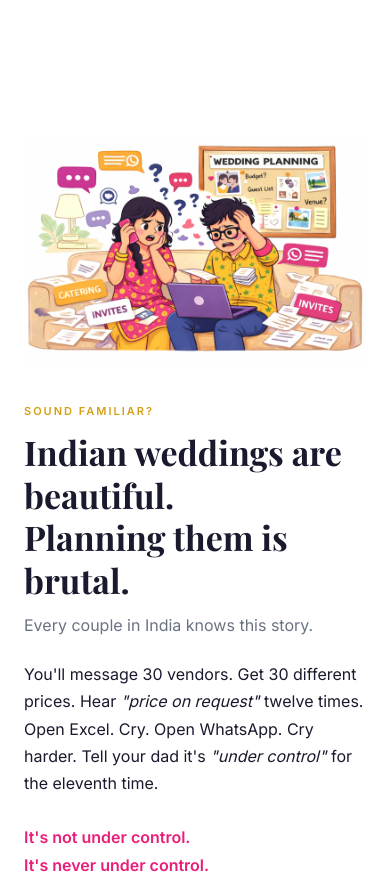
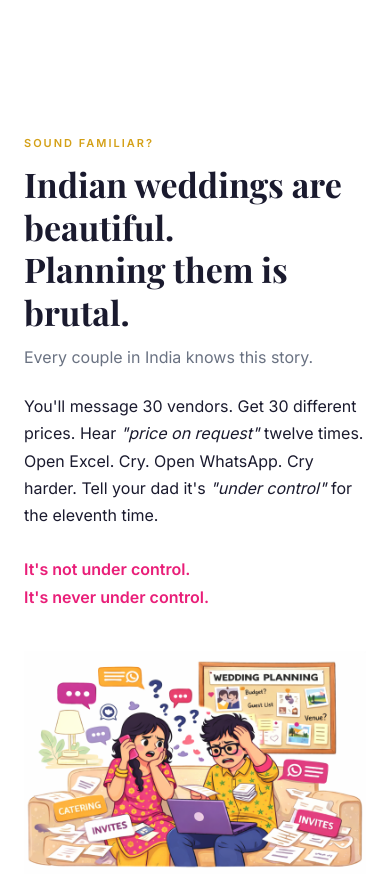
Before and after one commit to pellikart/pellikart, a React (Vite) app: page / in a window 390 px wide. Shown: the part 980-1854 px from the top of the page. Built offline with nearby package versions, Linux system fonts and the light colour scheme.

Commit message:
Mobile: reorder Section 2 so text comes between hero image and illustration

```diff
--- a/src/pages/LandingPage.tsx
+++ b/src/pages/LandingPage.tsx
@@ -56,15 +56,15 @@
       {/* ============ THE PROBLEM ============ */}
       <section className="py-24 px-6 bg-white">
         <div className="max-w-6xl mx-auto">
-          {/* Two-column: illustration left, text right */}
+          {/* Two-column: illustration left, text right (on mobile: text first, illustration after) */}
           <div className="grid md:grid-cols-2 gap-10 items-center mb-16">
             {/* Illustration */}
-            <div className="flex justify-center">
+            <div className="flex justify-center order-2 md:order-1">
               <img src="/section2.png" alt="" className="w-full max-w-[480px] h-auto" />
             </div>
 
             {/* Text */}
-            <div>
+            <div className="order-1 md:order-2">
               <p className="text-[11px] font-semibold uppercase tracking-[2px] text-mustard mb-3">
                 SOUND FAMILIAR?
               </p>
```
